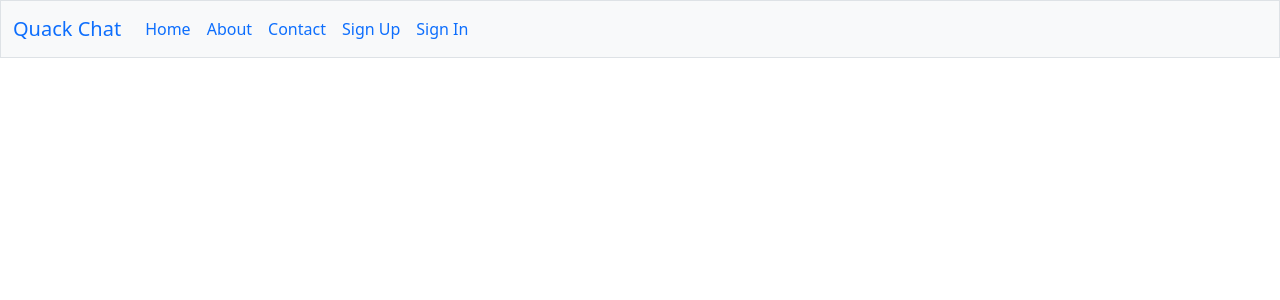
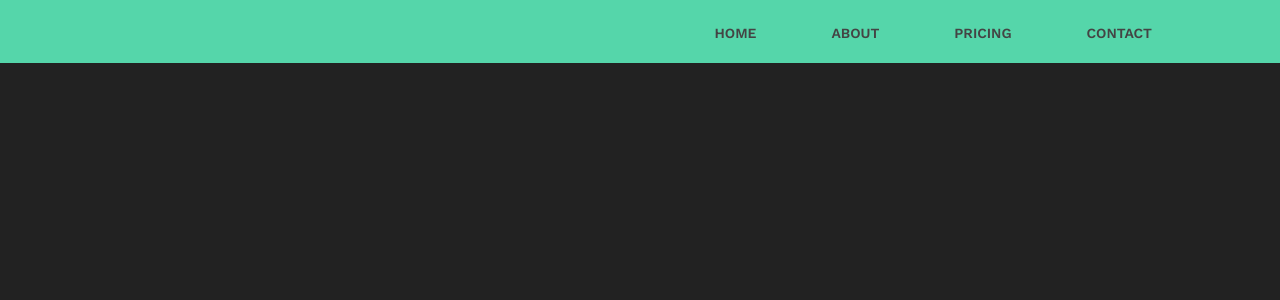
Before and after one commit to lkirazc1/ChatApp, a Python web app: template templates/signedout.html in a window 1280 px wide. Shown: the top 300 px of the page. Run offline with Jinja, Linux system fonts and the light colour scheme; the template is opened without the code that fills it, so the values that code supplies are empty.

Commit message:
#updated navbar

```diff
--- /dev/null
+++ b/static/navbarstyles.css
@@ -0,0 +1,73 @@
+@import url('https://fonts.googleapis.com/css?family=Work+Sans:400,600');
+body {
+	margin: 0;
+	background: #222;
+	font-family: 'Work Sans', sans-serif;
+	font-weight: 800;
+}
+
+.container {
+	width: 80%;
+	margin: 0 auto;
+}
+
+header {
+  background: #55d6aa;
+}
+
+header::after {
+  content: '';
+  display: table;
+  clear: both;
+}
+
+.logo {
+  float: left;
+  padding: 10px 0;
+}
+
+nav {
+  float: right;
+}
+
+nav ul {
+  margin: 0;
+  padding: 0;
+  list-style: none;
+}
+
+nav li {
+  display: inline-block;
+  margin-left: 70px;
+  padding-top: 23px;
+
+  position: relative;
+}
+
+nav a {
+  color: #444;
+  text-decoration: none;
+  text-transform: uppercase;
+  font-size: 14px;
+}
+
+nav a:hover {
+  color: #000;
+}
+
+nav a::before {
+  content: '';
+  display: block;
+  height: 5px;
+  background-color: #444;
+
+  position: absolute;
+  top: 0;
+  width: 0%;
+
+  transition: all ease-in-out 250ms;
+}
+
+nav a:hover::before {
+  width: 100%;
+}
--- a/templates/signedout.html
+++ b/templates/signedout.html
@@ -6,51 +6,27 @@
         <meta charset="utf-8">
         <meta name="viewport" content="initial-scale=1, width=device-width">
 
-        <!-- http://getbootstrap.com/docs/5.1/ -->
-        <link crossorigin="anonymous" href="https://cdn.jsdelivr.net/npm/bootstrap@5.1.3/dist/css/bootstrap.min.css" integrity="sha384-1BmE4kWBq78iYhFldvKuhfTAU6auU8tT94WrHftjDbrCEXSU1oBoqyl2QvZ6jIW3" rel="stylesheet">
-        <script src="https://code.jquery.com/jquery-3.3.1.slim.min.js" integrity="sha384-q8i/X+965DzO0rT7abK41JStQIAqVgRVzpbzo5smXKp4YfRvH+8abtTE1Pi6jizo" crossorigin="anonymous"></script>
-        <script src="https://cdn.jsdelivr.net/npm/popper.js@1.14.3/dist/umd/popper.min.js" integrity="sha384-ZMP7rVo3mIykV+2+9J3UJ46jBk0WLaUAdn689aCwoqbBJiSnjAK/l8WvCWPIPm49" crossorigin="anonymous"></script>
-        <script src="https://cdn.jsdelivr.net/npm/bootstrap@4.1.3/dist/js/bootstrap.min.js" integrity="sha384-ChfqqxuZUCnJSK3+MXmPNIyE6ZbWh2IMqE241rYiqJxyMiZ6OW/JmZQ5stwEULTy" crossorigin="anonymous"></script>
-        <!-- https://favicon.io/emoji-favicons/money-bag/ -->
-        <link href="/static/favicon.ico" rel="icon">
-
-        <link href="/static/styles.css" rel="stylesheet">
+        <link href="/static/navbarstyles.css" rel="stylesheet">
 
         <title>Quack Chat</title>
 
     </head>
 
     <body>
-        <nav class="bg-light border navbar navbar-expand-md navbar light">
-            <div class="container-fluid">
-                <a class="navbar-brand" href="/">Quack Chat</a>
-                <button class="navbar-toggler" type="button" data-toggle="collapse" data-target="#navbarSupportedContent" aria-controls="navbarSupportedContent" aria-expanded="false" aria-label="Toggle navigation">
-                    <span class="navbar-toggler-icon"></span>
-                </button>
-                <div class="collapse navbar-collapse" id="navbarSupportedContent">
-                    <ul class="navbar-nav mr-auto">
-                        <li class="nav-item">
-                            <a class="nav-link" href="/">Home</a>
-                        </li>
-                        <li class="nav-item">
-                            <a class="nav-link" href="/about">About</a>
-                        </li>
-                        <li class="nav-item">
-                            <a class="nav-link" href="/contact">Contact</a>
-                        </li>
-                    </ul>
-                    <ul class="navbar-nav ml-auto">
-                        <li class="nav-item">
-                            <a class="nav-link" href="/signup">Sign Up</a>
-                        </li>
-                        <li class="nav-item">
-                            <a class="nav-link" href="/signin">Sign In</a>
-                        </li>
-                    </ul>
-                </div>
+        <header>
+            <div class="container">
+            <h1 class="logo"></h1>
+
+            <nav>
+                <ul>
+                <li><a href="#">Home</a></li>
+                <li><a href="#">About</a></li>
+                <li><a href="#">Pricing</a></li>
+                <li><a href="#">Contact</a></li>
+                </ul>
+            </nav>
             </div>
-        </nav>
-
+        </header>
 
 
         <script src="https://code.jquery.com/jquery-3.3.1.slim.min.js" integrity="sha384-q8i/X+965DzO0rT7abK41JStQIAqVgRVzpbzo5smXKp4YfRvH+8abtTE1Pi6jizo" crossorigin="anonymous"></script>
```
